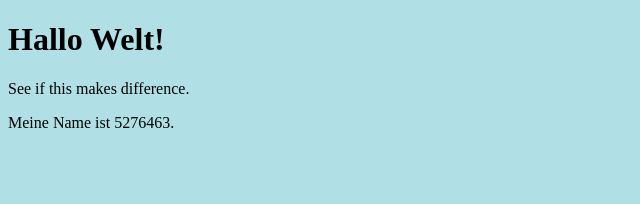
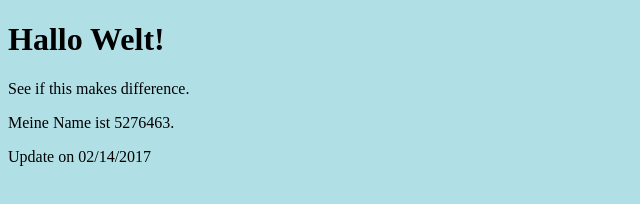
Before and after one commit to 5276463/5276463.github.io, a plain HTML site: page index.html in a window 1280 px wide. Shown: the whole page, without its empty margins (0-640 px from the left). Drawn offline with Linux system fonts and the light colour scheme.

Commit message:
update index in new branch

```diff
--- a/index.html
+++ b/index.html
@@ -10,6 +10,8 @@
 
   <p> See if this makes difference. </p>
   <p> Meine Name ist 5276463. </p>
+
+  <p> Update on 02/14/2017 </p>
 </body>
 
 </html>
```
Also changed, not shown: index_old.html (renamed from #index.html).
